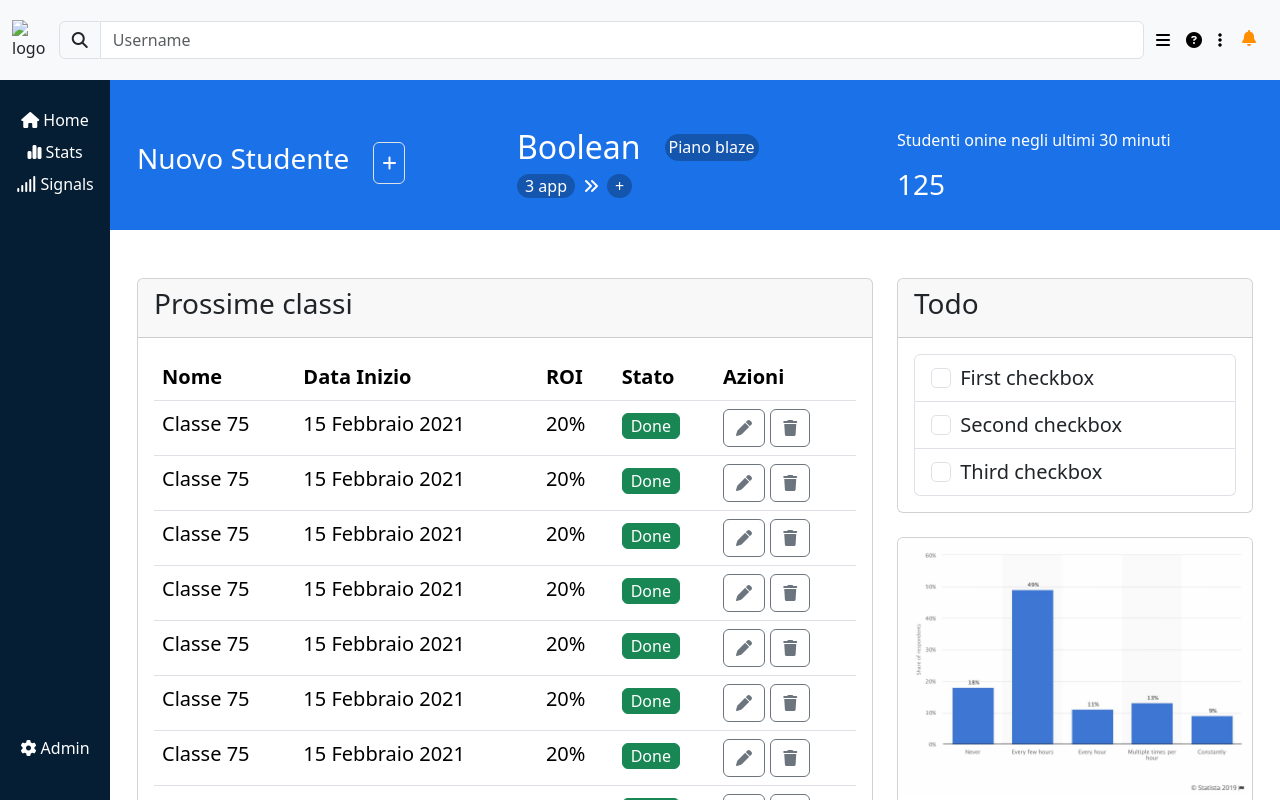
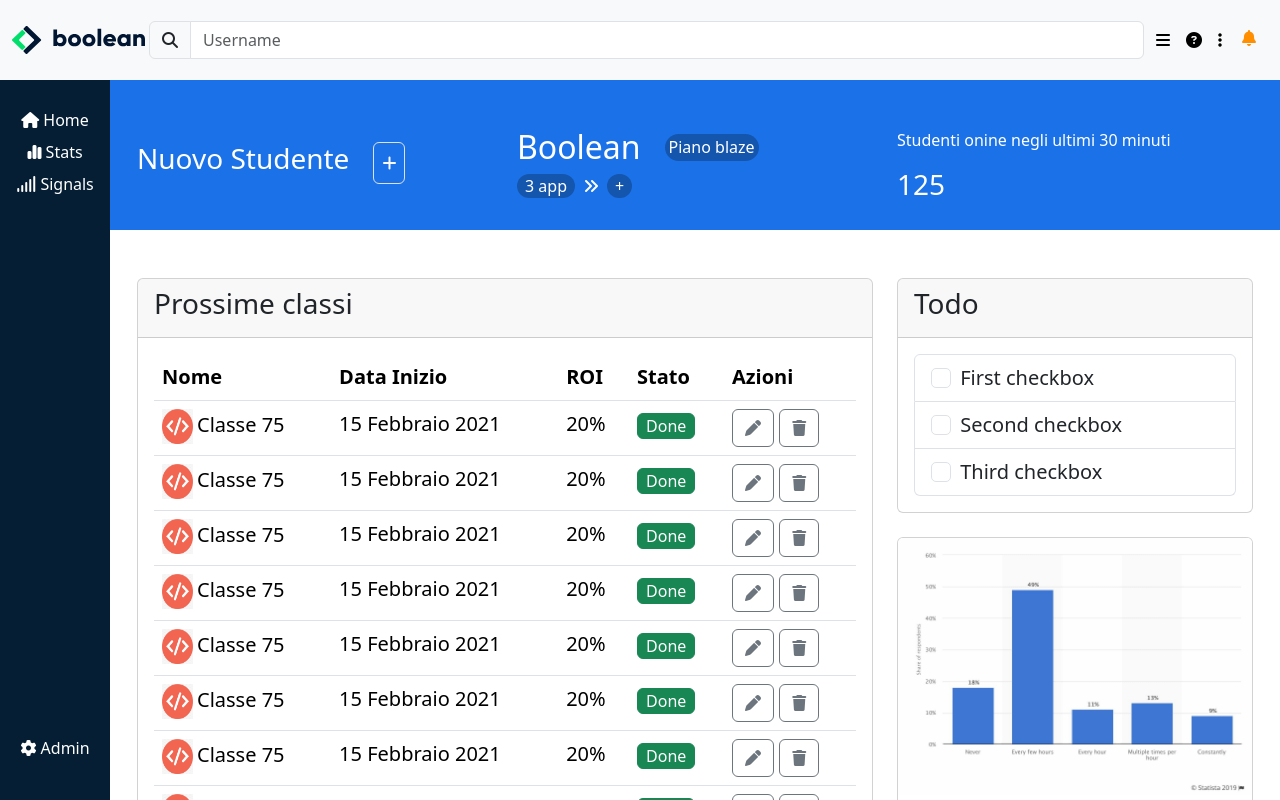
Before and after one commit to Donato-Carola/html-css-bootstrap-dashboard, a plain HTML site: page index.html in a window 1280 px wide. Drawn offline with nearby package versions, Linux system fonts and the light colour scheme.

Commit message:
modifica dropmenu e immagini nella prima tabella

```diff
--- a/css/style.css
+++ b/css/style.css
@@ -46,6 +46,12 @@
 
 i.fa-bell{
     color: rgb(255, 143, 0);
+
+}
+
+.navbar-expand-lg .navbar-nav .dropdown-menu {
+    right: 0;
+    left: 85%;
 }
 
 
@@ -81,6 +87,11 @@
     height: calc(100vh - 80px);
 }
 
+tr>td>img.my_logo-table{
+    width: 35px;
+    height: 35px;
+
+}
 
 /*Header del box-right principale*/
 
--- a/index.html
+++ b/index.html
@@ -21,7 +21,8 @@
       <section>
         <nav class="navbar navbar-expand-lg">
           <div class="container-fluid flex-nowrap">
-            <img src="" class="pe-1" alt="logo" />
+            <img src="img/logo.svg" class=" pe-1 d-none d-lg-block " alt="logo" />
+            <img src="img/mobile-logo.png" class="pe-1 d-lg-none d-sm-block w-100 " alt="logo-mobile">
 
             <div class="input-group pe-1">
               <span class="input-group-text" id="basic-addon1">
@@ -63,8 +64,8 @@
                   >
                     <i class="fa-solid fa-bell"></i>
                   </button>
-                  <ul>
-                    <ul class="dropdown-menu">
+
+                    <ul class="dropdown-menu ">
                       <li><a class="dropdown-item" href="#">Action</a></li>
                       <li>
                         <a class="dropdown-item" href="#">Another action</a>
@@ -75,8 +76,8 @@
                         >
                       </li>
                     </ul>
-                  </ul>
-                </li>
+                    </li>
+
               </ul>
             </div>
           </div>
@@ -399,7 +400,7 @@
                       </thead>
                       <tbody>
                         <tr>
-                          <td scope="row">Classe 75</td>
+                          <td scope="row"><img src="img/class-avatar.jpg" class="my_logo-table pe-1" alt="">Classe 75</td>
                           <td class="d-none d-md-table-cell">
                             15 Febbraio 2021
                           </td>
@@ -428,7 +429,7 @@
                           </td>
                         </tr>
                         <tr>
-                          <td scope="row">Classe 75</td>
+                          <td scope="row"><img src="img/class-avatar.jpg" class="my_logo-table pe-1" alt="">Classe 75</td>
                           <td class="d-none d-md-table-cell">
                             15 Febbraio 2021
                           </td>
@@ -457,7 +458,7 @@
                           </td>
                         </tr>
                         <tr>
-                          <td scope="row">Classe 75</td>
+                          <td scope="row"><img src="img/class-avatar.jpg" class="my_logo-table pe-1" alt="">Classe 75</td>
                           <td class="d-none d-md-table-cell">
                             15 Febbraio 2021
                           </td>
@@ -486,7 +487,7 @@
                           </td>
                         </tr>
                         <tr>
-                          <td scope="row">Classe 75</td>
+                          <td scope="row"><img src="img/class-avatar.jpg" class="my_logo-table pe-1" alt="">Classe 75</td>
                           <td class="d-none d-md-table-cell">
                             15 Febbraio 2021
                           </td>
@@ -515,7 +516,7 @@
                           </td>
                         </tr>
                         <tr>
-                          <td scope="row">Classe 75</td>
+                          <td scope="row"><img src="img/class-avatar.jpg" class="my_logo-table pe-1" alt="">Classe 75</td>
                           <td class="d-none d-md-table-cell">
                             15 Febbraio 2021
                           </td>
@@ -544,7 +545,7 @@
                           </td>
                         </tr>
                         <tr>
-                          <td scope="row">Classe 75</td>
+                          <td scope="row"><img src="img/class-avatar.jpg" class="my_logo-table pe-1" alt="">Classe 75</td>
                           <td class="d-none d-md-table-cell">
                             15 Febbraio 2021
                           </td>
@@ -573,7 +574,7 @@
                           </td>
                         </tr>
                         <tr>
-                          <td scope="row">Classe 75</td>
+                          <td scope="row"><img src="img/class-avatar.jpg" class="my_logo-table pe-1" alt="">Classe 75</td>
                           <td class="d-none d-md-table-cell">
                             15 Febbraio 2021
                           </td>
@@ -602,7 +603,7 @@
                           </td>
                         </tr>
                         <tr>
-                          <td scope="row">Classe 75</td>
+                          <td scope="row"><img src="img/class-avatar.jpg" class="my_logo-table pe-1" alt="">Classe 75</td>
                           <td class="d-none d-md-table-cell">
                             15 Febbraio 2021
                           </td>
```
